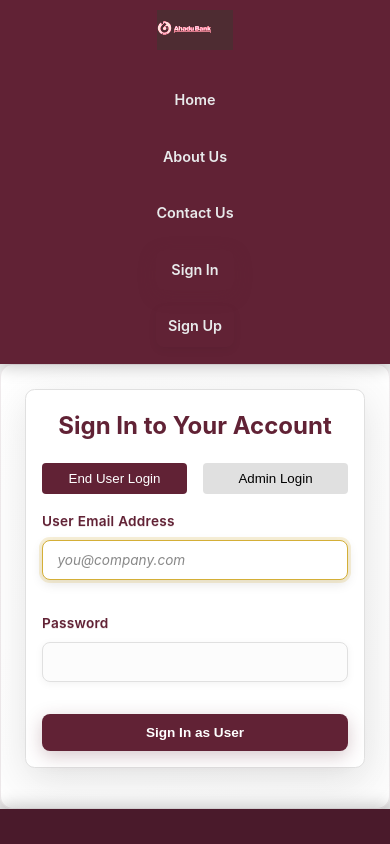
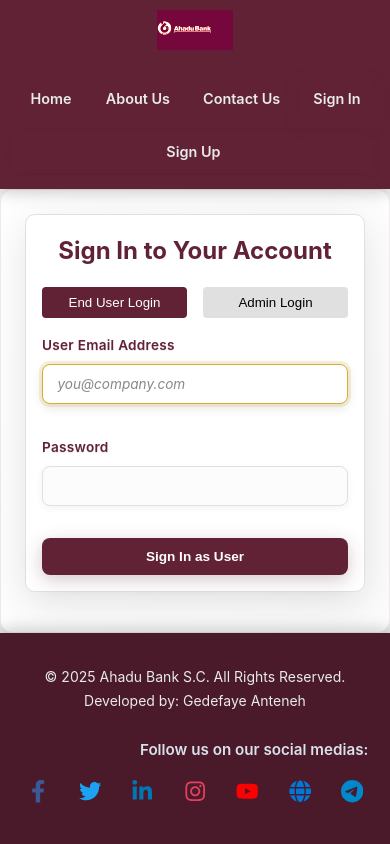
Before and after one commit to Gedefaye01/ahadu-payroll-mgnt-system, a React (Create React App) app in the folder frontend-react/: page /signin in a window 390 px wide. Shown: the top 844 px of the page. Built offline with nearby package versions, Linux system fonts and the light colour scheme.

Commit message:
Fix: App.css Updation for color

```diff
--- a/frontend-react/src/App.css
+++ b/frontend-react/src/App.css
@@ -96,7 +96,7 @@ body {
     position: sticky;
     top: 0;
     z-index: 1000;
-    flex-wrap: wrap;
+    flex-wrap: wrap; /* Allow items to wrap */
     border-bottom-left-radius: 8px; /* Subtle rounded corners */
     border-bottom-right-radius: 8px;
 }
@@ -104,44 +104,43 @@ body {
 .header-logo img {
     height: 55px; /* Slightly larger logo */
     transition: transform 0.3s ease, filter 0.3s ease;
-    /* Attempt to match logo color to primary-color */
-    /* This filter might need adjustment based on your original logo's colors */
-    /* It's best to edit the logo image itself to match the primary-color */
-    filter: brightness(0.8) sepia(1) hue-rotate(300deg) saturate(2); /* Adjust values as needed */
+    /* Adjusted filter to try and match logo color to primary-color */
+    filter: brightness(0.9) contrast(1.2) sepia(0.5) hue-rotate(-20deg) saturate(2);
 }
 
 .header-logo img:hover {
     transform: scale(1.08);
-    filter: brightness(1.1) brightness(0.8) sepia(1) hue-rotate(300deg) saturate(2); /* Apply filter on hover too */
+    filter: brightness(1.1) contrast(1.2) sepia(0.5) hue-rotate(-20deg) saturate(2);
 }
 
 .header-nav nav {
     display: flex;
     align-items: center;
-    flex-wrap: wrap;
+    flex-wrap: wrap; /* Allow navigation items to wrap */
     justify-content: center;
 }
 
 .header-nav nav a,
 .header-nav nav button {
-    margin: 0 1rem; /* Consistent spacing */
+    margin: 0 0.8rem; /* Reduced horizontal margin for more space */
     text-decoration: none;
     color: var(--text-on-dark);
-    font-weight: 600; /* Slightly bolder */
+    font-weight: 600;
     transition: color 0.3s ease, transform 0.2s ease;
-    padding: 0.6rem 0.2rem; /* More vertical padding */
+    padding: 0.6rem 0.2rem;
     background: none;
     border: none;
     cursor: pointer;
-    font-size: 1.05rem; /* Slightly larger font */
-    position: relative; /* For underline effect */
+    font-size: 1.05rem;
+    position: relative;
+    white-space: nowrap; /* Prevent text from wrapping within a link/button */
 }
 
 .header-nav nav a:hover,
 .header-nav nav button:hover,
 .header-nav nav a.active {
     color: var(--secondary-color);
-    transform: translateY(-3px); /* More noticeable lift */
+    transform: translateY(-3px);
 }
 
 .header-nav nav a::after,
@@ -165,27 +164,57 @@ body {
 /* Responsive header adjustments */
 @media (max-width: 768px) {
     .app-header {
-        flex-direction: column;
+        flex-direction: column; /* Keep column for overall header layout */
         padding: 1rem;
-        border-radius: 0; /* No rounded corners on small screens */
+        border-radius: 0;
+    }
+    .header-nav {
+        width: 100%; /* Ensure nav container takes full width */
+        margin-top: 1rem;
     }
     .header-nav nav {
-        margin-top: 1rem;
-        flex-direction: column;
+        flex-direction: row; /* Keep navigation items in a row */
+        justify-content: space-around; /* Distribute items evenly */
         width: 100%;
+        flex-wrap: wrap; /* Allow wrapping if items are too wide */
     }
     .header-nav nav a,
     .header-nav nav button {
-        margin: 0.5rem 0;
-        width: 100%;
+        margin: 0.5rem 0.4rem; /* Adjust margin for mobile */
+        font-size: 0.9rem; /* Smaller font for mobile */
+        padding: 0.5rem 0.8rem; /* Adjusted padding */
         text-align: center;
-        padding: 0.8rem 0;
+        flex-shrink: 0; /* Prevent shrinking too much */
+        flex-grow: 1; /* Allow growing to fill space */
+        min-width: 80px; /* Minimum width for each button */
+        box-sizing: border-box; /* Include padding and border in element's total width */
     }
     .header-nav nav a::after,
     .header-nav nav button::after {
-        display: none; /* Hide underline on mobile for full-width buttons */
+        display: none; /* Hide underline on mobile for cleaner look */
+    }
+    /* Specific adjustment for the logout button on mobile if it's a different style */
+    .header-nav nav .btn-secondary {
+        margin-left: 0; /* Remove extra left margin */
     }
 }
+
+@media (max-width: 480px) {
+    .app-header {
+        padding: 0.8rem;
+    }
+    .header-logo img {
+        height: 45px;
+    }
+    .header-nav nav a,
+    .header-nav nav button {
+        margin: 0.4rem 0.2rem; /* Even tighter spacing on very small screens */
+        font-size: 0.85rem;
+        padding: 0.4rem 0.6rem;
+        min-width: 70px;
+    }
+}
+
 
 /* --- Footer Styles --- */
 .app-footer {
```
